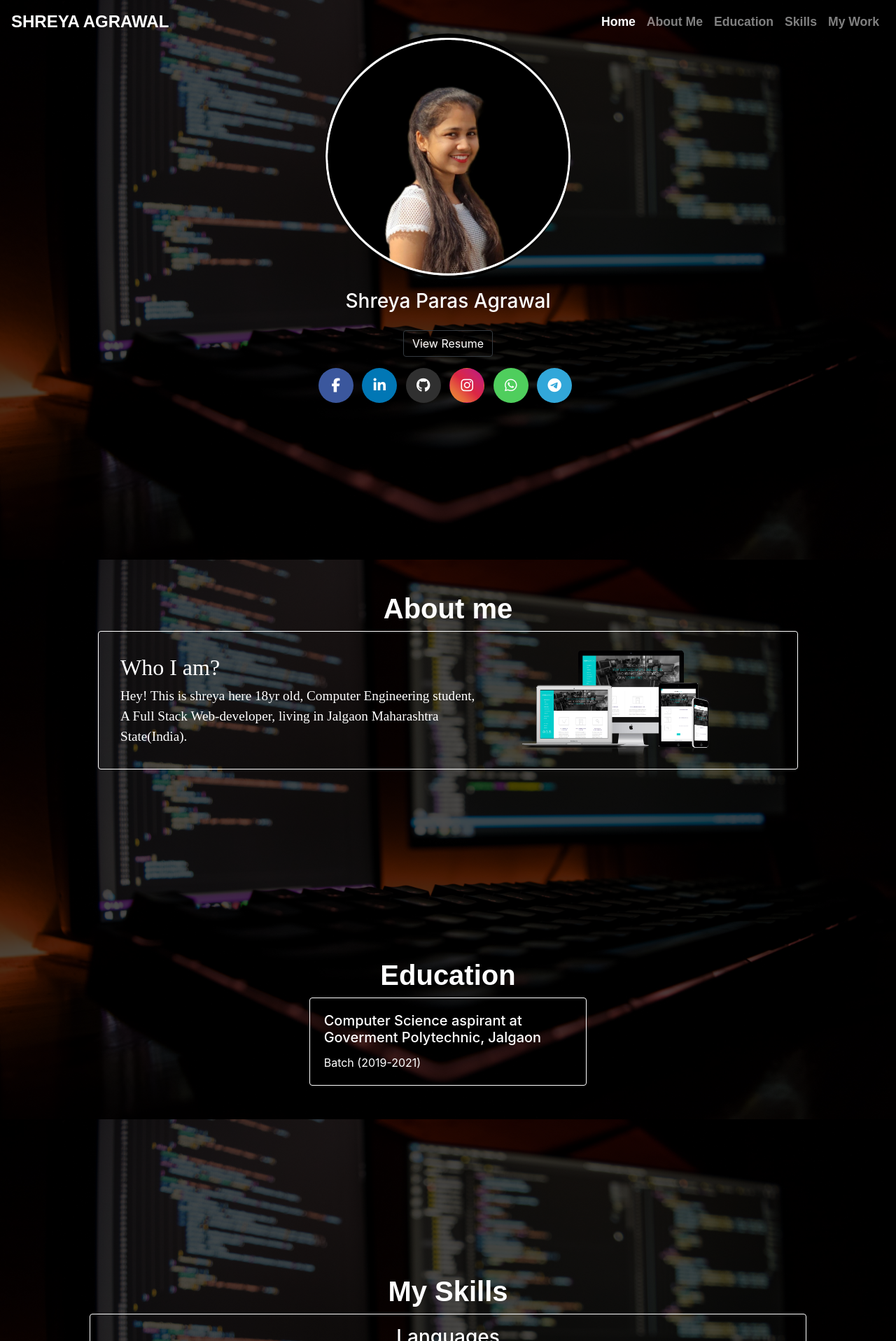
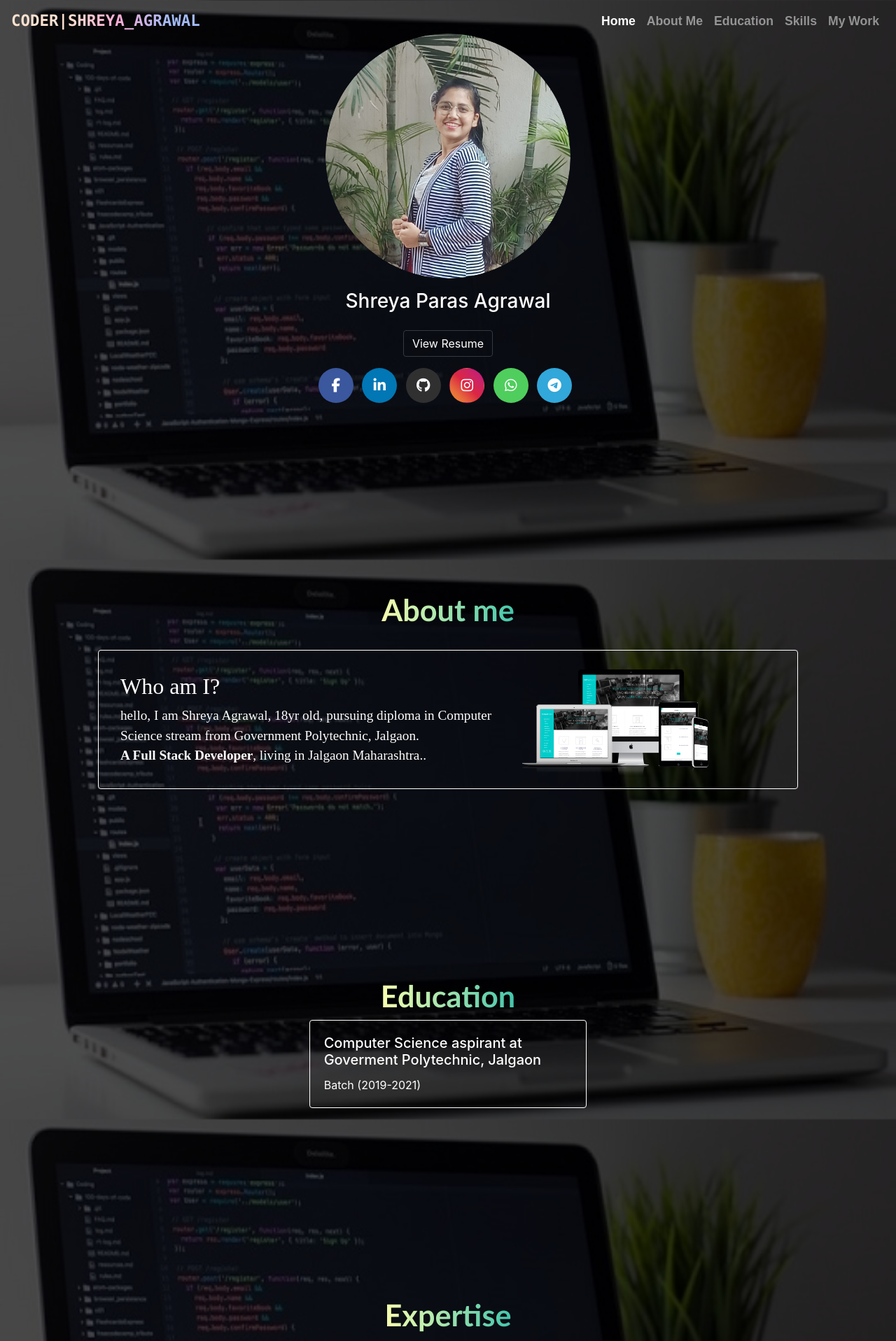
Before and after one commit to Shrey63/Shreya-s_Portfolio, a PHP site: page / in a window 1280 px wide. Shown: the top 1917 px of the page at 70% size. Run offline with PHP 8.4, Linux system fonts and the light colour scheme; some libraries are stand-ins or nearby versions.

Commit message:
expertise and about done, image set

```diff
--- a/css/style.css
+++ b/css/style.css
@@ -11,7 +11,7 @@
     color: #ffffff;
 }
 body{
-    background-image: url('../img/logos/1.jpg');
+    background-image: url('../img/logos/co.jpeg');
     background-size: 100% 100%;
     background-color: rgba(0,0,0,0.7);
     background-blend-mode: darken;
@@ -74,6 +74,22 @@ body{
     color: #ffffff
 }
 
+#mylogo
+{
+    font-size:1.4em;
+    font-family: consolas;
+    font-weight: bolder;
+    background-image: linear-gradient( 103.3deg,  rgba(252,225,208,1) 30%, rgba(255,173,214,1) 55.7%, rgba(162,186,245,1) 81.8% );
+    /* background-color: #aee1f9;
+    background-image :linear-gradient(315deg, #aee1f9 0%, #f6ebe6 74%);
+    -webkit-text-fill-color: transparent; */
+        background-color: #ccff99;
+    background-size: 100%;
+        -webkit-background-clip: text;
+        -moz-background-clip: text;
+        -webkit-text-fill-color: transparent;
+        -moz-text-fill-color: transparent;
+}
 .btn-facebook:hover,
 .btn-facebook:focus {
     background: #2d4278;
@@ -110,31 +126,44 @@ body{
     background: -moz-linear-gradient(45deg, #cc2366 0%, #bc1888 25%, #dc2743 50%, #f09433 75%, #e6683c 100%);
     background: -webkit-linear-gradient(45deg,#cc2366 0%,#bc1888 25% ,#dc2743 50%,#f09433 75%,#e6683c 100%);
     background: linear-gradient(45deg,#cc2366 0%,#bc1888 25%,#dc2743 50%, #f09433 75%,#e6683c 100%);
-    color: #ffffff
+    color:white;
+
 }
 .btn-whatsapp:hover,
 .btn-whatsapp:focus {
     background: #4FCE5D	;
-    color: #ffffff
+    color: #ffffff;
 }
 .btn-telegram:hover,
 .btn-telegram:focus {
-    background: #32a7d9;
+    background: #1c92d2;
+    background-color: linear-gradient(to left, #5fb8e7, #1c92d2);
     color: #ffffff
 }
 .title{
-    font-family: 'Ubuntu', sans-serif;
-    font-size: 2.5em;
+    font-family:'Trebuchet MS', 'Lucida Sans Unicode', 'Lucida Grande', 'Lucida Sans', Arial, sans-serif;
+    font-size:2.7em;
     font-weight: bold;
-    color: #ffffff;
     margin-top: 20px;
+}
+.gradient-text {
+    background: #43C6AC;  /* fallback for old browsers */
+    background: -webkit-linear-gradient(to right, #F8FFAE, #43C6AC);  /* Chrome 10-25, Safari 5.1-6 */
+    background: linear-gradient(to right, #F8FFAE, #43C6AC); /* W3C, IE 10+/ Edge, Firefox 16+, Chrome 26+, Opera 12+, Safari 7+ */
+    background-clip: text;
+    -webkit-text-fill-color: transparent;
+        background-color: #ccff99;
+    background-size: 100%;
+        -webkit-background-clip: text;
+        -moz-background-clip: text;
+        -webkit-text-fill-color: transparent;
+        -moz-text-fill-color: transparent;
 }
 .txt{
     font-family: 'Times New Roman', Times, serif;
     font-size: 1.2em;
     margin-left: 10%;
     margin-right: 10%;
-
 }
 .gap{
     margin-top: 200px;
@@ -150,3 +179,8 @@ body{
     box-shadow: 0px 0px 30px rgba(255, 255, 255, 0.123);
     cursor: pointer;
   }
+
+
+  /* background: #C33764;  /* fallback for old browsers */
+/* background: -webkit-linear-gradient(to right, #1D2671, #C33764);  Chrome 10-25, Safari 5.1-6 */
+/* background: linear-gradient(to right, #1D2671, #C33764); W3C, IE 10+/ Edge, Firefox 16+, Chrome 26+, Opera 12+, Safari 7+ */ */
--- a/index.html
+++ b/index.html
@@ -5,7 +5,7 @@
     <meta charset="UTF-8">
     <meta http-equiv="X-UA-Compatible" content="IE=edge">
     <meta name="viewport" content="width=device-width, initial-scale=1.0">
-    <title>Coder | Shreya Agrawal</title>
+    <title>Shreya Agrawal</title>
     <!-- aos -->
 
     <link rel="stylesheet" href="https://unpkg.com/aos@next/dist/aos.css" />
@@ -30,7 +30,7 @@
 <body >
     <!-- navbar start -->
     <nav class="navbar navbar-expand-lg navbar-dark fixed-top bg-transparent">
-        <a class="navbar-brand " href="./">SHREYA AGRAWAL</a>
+        <a class="navbar-brand "  id="mylogo" ><b>CODER|SHREYA_AGRAWAL</b></a>
         <button class="navbar-toggler" type="button" data-toggle="collapse" data-target="#navbarSupportedContent" aria-controls="navbarSupportedContent" aria-expanded="false" aria-label="Toggle navigation">
             <span class="navbar-toggler-icon"></span>
         </button>
@@ -67,7 +67,7 @@
     <!-- home section start-->
     <div id="home" class="mt-3">
         <center>
-            <img src="./img/2.jpeg" id="myphoto" data-aos="zoom-in-up" data-aos-duration="500" class="rounded-circle mt-5" height="350px" width="350px">
+            <img src="./img/logos/shreya.png" id="myphoto" data-aos="zoom-in-up" data-aos-duration="500" class="rounded-circle mt-5" height="350px" width="350px">
             <h3 class="mt-3 text-white" id="myname">Shreya Paras Agrawal</h3>
             <!-- btn src of pdf of resume TO DO -->
             <div data-aos="fade-down" ata-aos-easing="linear" data-aos-duration="500">
@@ -106,16 +106,16 @@
     <div id="about" class="gap">
 
         <center>
-            <h3 class="title">About me</h3>
+            <h3 class="title"><span class="gradient-text">About me</span></h3><br>
         </center>
         <div class="container-fluid  ">
             <div data-aos="fade-down" ata-aos-easing="linear" data-aos-duration="1000">
                 <div class="row text-white border border-white  rounded p-3 txt">
                     <div class="col-lg-7 col-md-7 col-8 my-3 ">
-                        <h2>Who I am?</h2>
+                        <h2>Who am I?</h2>
                         <div id="abouttext">
-                            Hey! This is shreya here 18yr old, Computer Engineering student,<br>
-                            A Full Stack Web-developer, living in Jalgaon Maharashtra State(India).
+                            hello, I am Shreya Agrawal, 18yr old, pursuing diploma in Computer Science stream from Government Polytechnic, Jalgaon.<br>
+                            <b>A Full Stack Developer</b>, living in Jalgaon Maharashtra..
                         </div>
                     </div>
                     <div class="col-lg-4 col-md-4 col-8">
@@ -130,7 +130,7 @@
     <!-- exprience section Strat Todo hide it -->
     <div id="exp" class="gap" style="display:none">
         <center>
-            <h3 class="title">Experience</h3>
+            <h3 class="title"><span class="gradient-text">Experience</span></h3>
         </center>
         <div data-aos="fade-right" ata-aos-easing="linear" data-aos-duration="1000">
             <div class="col-sm-3 ml-auto mr-auto ">
@@ -149,7 +149,7 @@
     <!-- education section start -->
     <div id="edu" class="gap">
         <center>
-            <h3 class="title">Education</h3>
+            <h3 class="title"><span class="gradient-text">Education</span></h3>
         </center>
         <div data-aos="fade-right" ata-aos-easing="linear" data-aos-duration="1000">
             <div class="col-sm-4 ml-auto mr-auto my-2">
@@ -166,9 +166,11 @@
         <!-- education section end -->
         <div id="skill" class="gap">
             <center>
-                <h3 class="title">My Skills</h3>
+                <h3 class="title">
+                    <span class="gradient-text">Expertise</span>
+                </h3><br>
             </center>
-            <div class=" text-white border border-white  rounded p-3" style="margin-left: 10%; margin-right: 10%;">
+            <div class=" text-white border border-white  rounded p-3" style="margin-left: 10%; margin-right: 10%;font-family: cursive;">
                 <div class="subtitle text-center h3">Languages</div>
                 <div class=" text-center row justify-content-center align-items-center" data-aos="fade-down" ata-aos-easing="linear" data-aos-duration="500">
                     <div class="html mx-3" style="color: #f4470b ">
@@ -198,7 +200,7 @@
                     <img src=" ./img/logos/php.png" title="PHP" style="max-width:65px; margin-right:15px;">
                     </div>
                 </div><br>
-                <div class="subtitle text-center h3">Framework:</div>
+                <div class="subtitle text-center h3" >Frameworks</div>
                 <div class=" text-center row justify-content-center align-items-center" data-aos="fade-down" ata-aos-easing="linear" data-aos-duration="500">
                     <div class="androd mx-3" style="color: #3bd580 ">
                     <img src=" ./img/logos/android.png" title="Android" style="max-width:50px; margin-right:15px;">
@@ -213,7 +215,7 @@
                     </div>
 
                 </div> <br>
-                <div class="subtitle text-center h3">Database:</div>
+                <div class="subtitle text-center h3">Databases</div>
                 <div class=" text-center row justify-content-center align-items-center" data-aos="fade-down" ata-aos-easing="linear" data-aos-duration="500">
                     <div class="sql mx-3" style="color: #58cdf7 ">
                     <img src=" ./img/logos/mysql.png" title="MySQL" style="max-height:50px; margin-right:15px;">
@@ -222,9 +224,9 @@
                     <img src=" ./img/logos/firebase.png" title="Firebase" style="max-height:50px; margin-right:15px;">
                     </div>
 
-                </div>
-                <div class="subtitle text-center h3">Tools And Editors:</div>
-                <div class=" text-center row justify-content-center align-items-center" data-aos="fade-down" ata-aos-easing="linear" data-aos-duration="500">
+                </div><br>
+                <div class="subtitle text-center h3">Tools & Editors</div>
+                <div class=" text-center row justify-content-center align-items-center" data-aos="fade-down" ata-aos-easing="linear" data-aos-duration="5000">
 
                     <div class="github mx-3" style="color: #ffff ">
                     <img src=" ./img/logos/github.png" title="GitHub" style="max-width:50px; margin-right:15px;">
@@ -244,14 +246,14 @@
                     <div class="firebase mx-3" style="color: #f7c62e ">
                     <img src="./img/logos/android-studio.png" title="Anroid Studio" style="max-width:50px; margin-right:15px;">
                     </div>
-
+                        <br>
 
                 </div>
             </div>
         </div>
         <div id="work" class="gap">
             <center>
-                <h3 class="title">My Work</h3>
+                <h3 class="title"><span class="gradient-text">My Work</span></h3>
             </center>
             <div class=" text-center row justify-content-center align-items-center ml-lg-auto mr-lg-auto" data-aos="fade-down" ata-aos-easing="linear" data-aos-duration="500">
                 <div class="card bg-transparent text-white border border-white  rounded mx-3 my-3" style="width: 22rem;">
```
Also changed, not shown: img/logos/co.jpeg (added), img/logos/shreya.png (added).
